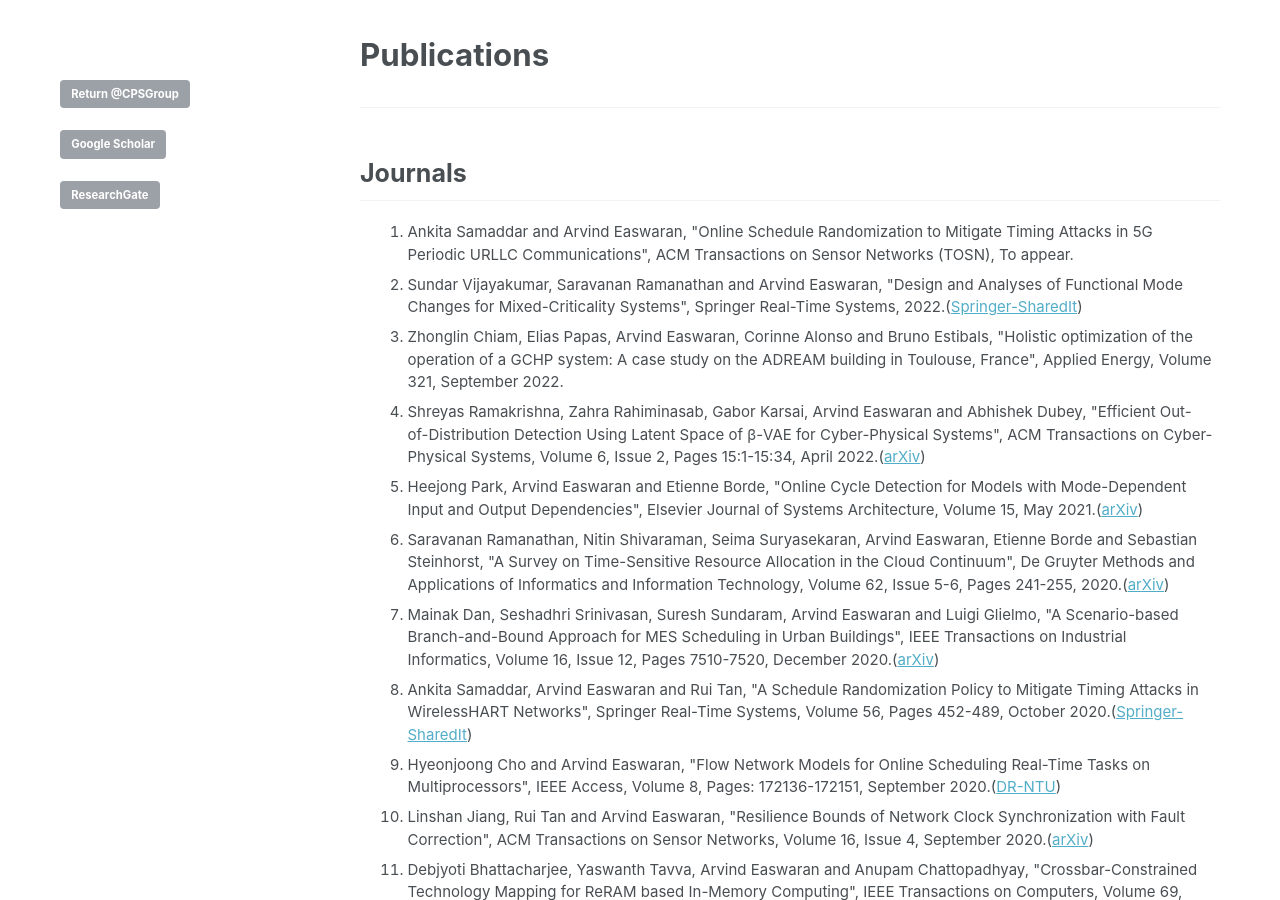
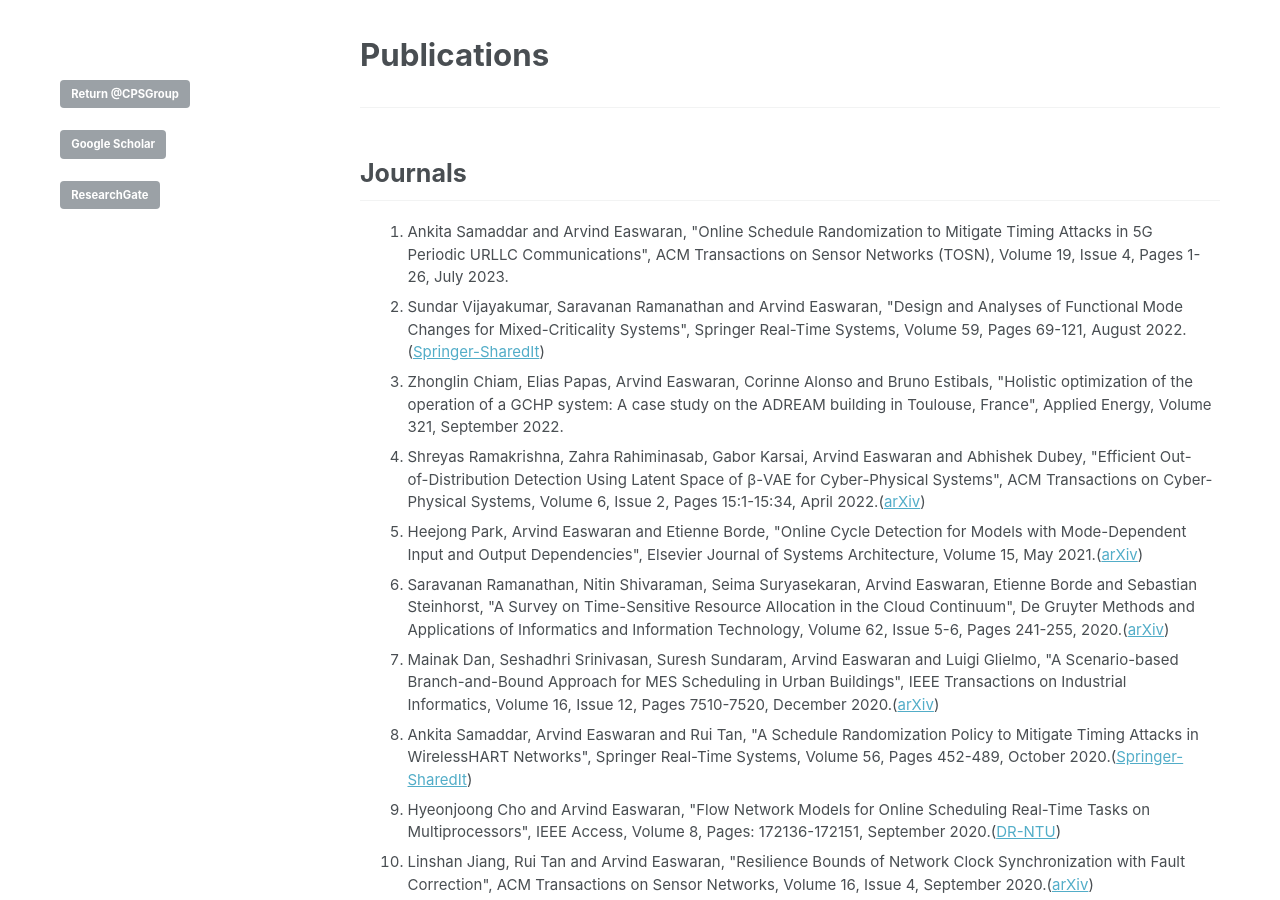
Before and after one commit to CPS-research-group/CPS-research-group.github.io, a Jekyll site: the page built from _pages/research_profile.md, in a window 1280 px wide and 900 px high. Built offline with Jekyll 4.4.1, drawn with Linux system fonts in a browser that asks for light colours.

Commit message:
Updates.

```diff
--- a/_pages/research_profile.md
+++ b/_pages/research_profile.md
@@ -23,8 +23,8 @@
 ******
 ## Journals
   <ol>
-  			<li class="a">Ankita Samaddar and Arvind Easwaran, "Online Schedule Randomization to Mitigate Timing Attacks in 5G Periodic URLLC Communications", ACM Transactions on Sensor Networks (TOSN), To appear.</li>
-  	  <li class="a">Sundar Vijayakumar, Saravanan Ramanathan and Arvind Easwaran, "Design and Analyses of Functional Mode Changes for Mixed-Criticality Systems", Springer Real-Time Systems, 2022.(<a href="https://rdcu.be/cT2T9">Springer-SharedIt</a>)</li>
+  			<li class="a">Ankita Samaddar and Arvind Easwaran, "Online Schedule Randomization to Mitigate Timing Attacks in 5G Periodic URLLC Communications", ACM Transactions on Sensor Networks (TOSN), Volume 19, Issue 4, Pages 1-26, July 2023.</li>
+  	  <li class="a">Sundar Vijayakumar, Saravanan Ramanathan and Arvind Easwaran, "Design and Analyses of Functional Mode Changes for Mixed-Criticality Systems", Springer Real-Time Systems, Volume 59, Pages 69-121, August 2022.(<a href="https://rdcu.be/cT2T9">Springer-SharedIt</a>)</li>
       <li class="a">Zhonglin Chiam, Elias Papas, Arvind Easwaran, Corinne Alonso and Bruno Estibals, "Holistic optimization of the operation of a GCHP system: A case study on the ADREAM building in Toulouse, France", Applied Energy, Volume 321, September 2022.</li>
       <li class="a">Shreyas Ramakrishna, Zahra Rahiminasab, Gabor Karsai, Arvind Easwaran and Abhishek Dubey, "Efficient Out-of-Distribution Detection Using Latent Space of β-VAE for Cyber-Physical Systems", ACM Transactions on Cyber-Physical Systems, Volume 6, Issue 2, Pages 15:1-15:34, April 2022.(<a href="https://arxiv.org/abs/2108.11800">arXiv</a>)</li>
       <li class="a">Heejong Park, Arvind Easwaran and Etienne Borde, "Online Cycle Detection for Models with Mode-Dependent Input and Output Dependencies", Elsevier Journal of Systems Architecture, Volume 15, May 2021.(<a href="https://arxiv.org/abs/2102.01928">arXiv</a>)</li>
```
